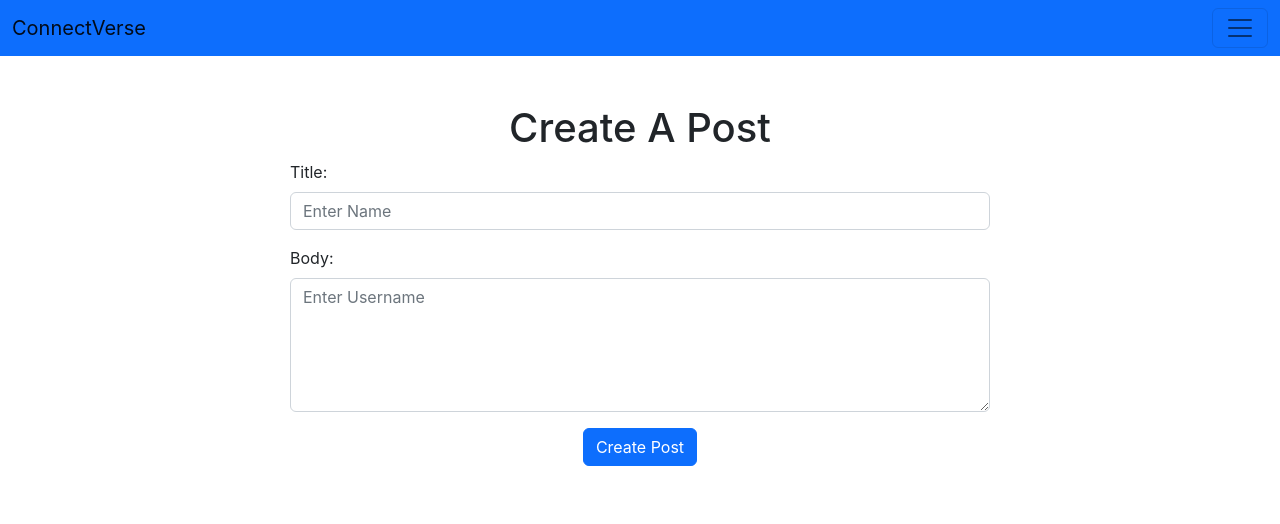
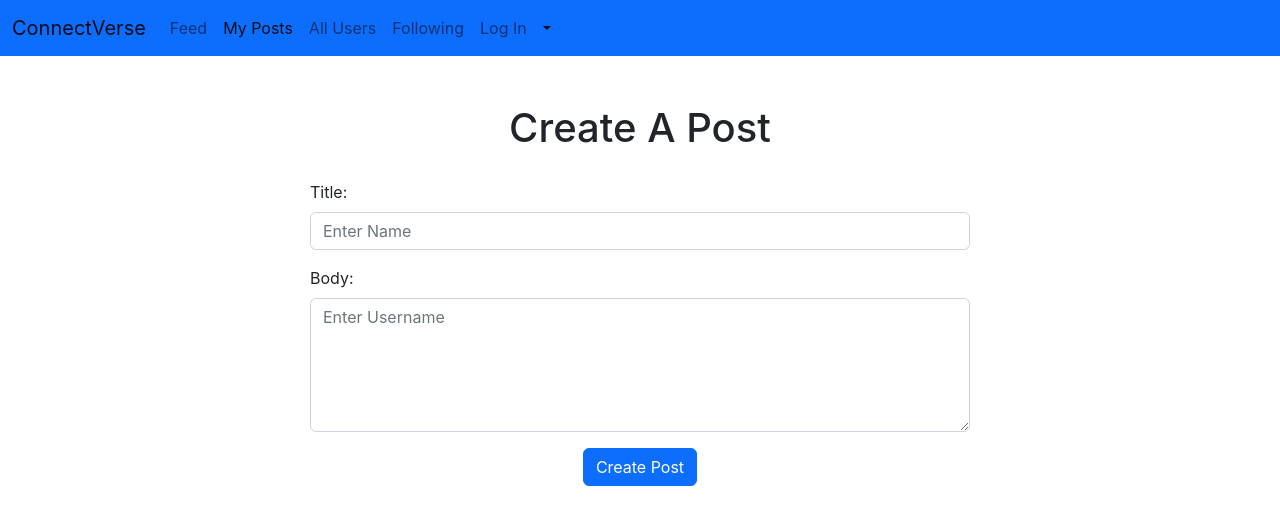
Before and after one commit to Osorabrian/Connectverse, a React (Create React App) app: page /my_posts/create in a window 1280 px wide. Shown: the top 524 px of the page. Built offline with nearby package versions, Linux system fonts and the light colour scheme.

Commit message:
edit navbar

```diff
--- a/src/Components/Feed/ViewPost.js
+++ b/src/Components/Feed/ViewPost.js
@@ -1,5 +1,6 @@
 import React, { useEffect, useState } from "react";
 import { useParams } from "react-router-dom";
+import './Feed.css'
 
 export default function ViewPost(){
 
@@ -21,11 +22,12 @@ export default function ViewPost(){
 
     const commentList = comments.map((comment) => {
         return(
-            <div key={comment.id}>
+            <div key={comment.id} id='comment'>
                 <div className="row">
-                    <i className="fa-solid fa-user-astronaut col-1" style={{color: '#84c71f'}} id='profile-avatar'></i>
-                    <strong className="col-11">{comment.name}</strong>
+                    <i className="fa-solid fa-user-astronaut col-2" style={{color: '#84c71f'}} id='profile-avatar'></i>
+                    <p className="col-8">{comment.email}</p>
                 </div>
+                <strong>{comment.name}</strong>
                 <p>{comment.body}</p>
                 <hr></hr>
             </div>
@@ -33,10 +35,10 @@ export default function ViewPost(){
     })
 
     return(
-        <div>
+        <div id='post-view'>
             <h1>{post.title}</h1>
             <p>{post.body}</p>
-            <div className="row">
+            <div className="row" >
                     <div className="col-6">
                         <i className="fa-regular fa-heart fa-beat" style={{color:" #161cd0"}}></i>
                     </div>
--- a/src/Components/MyPosts/myposts.css
+++ b/src/Components/MyPosts/myposts.css
@@ -1,5 +1,6 @@
 #create-form{
     max-width:700px;
     margin: auto;
+    padding: 20px;
     text-align: left;
 }
--- a/src/Components/NavBar/Navbar.js
+++ b/src/Components/NavBar/Navbar.js
@@ -8,26 +8,62 @@ export default function Navbar(){
     const user = useDataStore((state) => state.user)
 
     return(
-        <nav className="navbar bg-primary">
+        // <nav classNameName="navbar bg-primary">
+        //     <div classNameName="container-fluid">
+        //         <NavLink classNameName='navbar-brand'>ConnectVerse</NavLink>
+        //         <button classNameName="navbar-toggler" data-bs-toggle="collapse" data-bs-target="#navbar" aria-controls="navbar" aria-expanded="false" aria-label="Toggle navigation">
+        //             <span classNameName="navbar-toggler-icon"></span>
+        //         </button>
+        //         <div classNameName="navbar-collapse collapse" id="navbar">
+        //             <ul classNameName="navbar-nav">
+        //                 <NavLink to="/" classNameName="nav-link">Feed</NavLink>
+        //                 <NavLink to="/following" classNameName="nav-link">Following</NavLink>
+        //                 <NavLink to="/my_posts" classNameName="nav-link">My Posts</NavLink>
+        //                 <NavLink to="/all_users" classNameName="nav-link">All Users</NavLink>
+        //                 <NavLink to="/log_in" classNameName="nav-link">Log In</NavLink>
+        //                 <NavLink classNameName="nav-link dropdown-toggle" to="#" role="button" data-bs-toggle="dropdown" aria-expanded="false">
+        //                         {user.name}
+        //                 </NavLink>
+        //                 <ul classNameName="dropdown-menu">
+        //                     <NavLink classNameName="dropdown-item nav-link" to="/my_profile">View Profile</NavLink>
+        //                     <NavLink to="/log_in" classNameName="nav-link dropdown-item" onClick={isLoggedIn}>Log Out</NavLink>
+        //                 </ul>
+        //             </ul>
+        //         </div>
+        //         </div>
+        // </nav>
+        <nav className="navbar navbar-expand-lg bg-primary">
         <div className="container-fluid">
-                <NavLink className='navbar-brand'>ConnectVerse</NavLink>
-                <button className="navbar-toggler" data-bs-toggle="collapse" data-bs-target="#navbar" aria-controls="navbar" aria-expanded="false" aria-label="Toggle navigation">
+            <NavLink className='navbar-brand' to='/'>ConnectVerse</NavLink>
+            <button className="navbar-toggler" type="button" data-bs-toggle="collapse" data-bs-target="#navbarSupportedContent" aria-controls="navbarSupportedContent" aria-expanded="false" aria-label="Toggle navigation">
             <span className="navbar-toggler-icon"></span>
             </button>
-                <div className="navbar-collapse collapse" id="navbar">
-                    <ul className="navbar-nav">
+            <div className="collapse navbar-collapse" id="navbarSupportedContent">
+            <ul className="navbar-nav me-auto mb-2 mb-lg-0">
+                <li className="nav-item">
                 <NavLink to="/" className="nav-link">Feed</NavLink>
+                </li>
+                <li className="nav-item">
+                <NavLink to="/my_posts" className="nav-link">My Posts</NavLink>
+                </li>
+                <li className="nav-item">
+                <NavLink to="/all_users" className="nav-link">All Users</NavLink>
+                </li>
+                <li className="nav-item">
                 <NavLink to="/following" className="nav-link">Following</NavLink>
-                        <NavLink to="/my_posts" className="nav-link">My Posts</NavLink>
-                        <NavLink to="/all_users" className="nav-link">All Users</NavLink>
+                </li>
+                <li className="nav-item">
                 <NavLink to="/log_in" className="nav-link">Log In</NavLink>
-                        <NavLink className="nav-link dropdown-toggle" href="#" role="button" data-bs-toggle="dropdown" aria-expanded="false">
+                </li>
+                <li className="nav-item dropdown">
+                <NavLink className="nav-link dropdown-toggle" to="#" role="button" data-bs-toggle="dropdown" aria-expanded="false">
                     {user.name}
                 </NavLink>
                 <ul className="dropdown-menu">
-                            <NavLink className="dropdown-item nav-link" to="/my_profile">View Profile</NavLink>
-                            <NavLink to="/log_in" className="nav-link dropdown-item" onClick={isLoggedIn}>Log Out</NavLink>
+                    <li><NavLink className="dropdown-item nav-link" to="/my_profile">View Profile</NavLink></li>
+                    <li><NavLink to="/log_in" className="nav-link dropdown-item" onClick={isLoggedIn}>Log Out</NavLink></li>
                 </ul>
+                </li>
             </ul>
             </div>
         </div>
```
Lines whose indentation alone changed are shown as unchanged.
